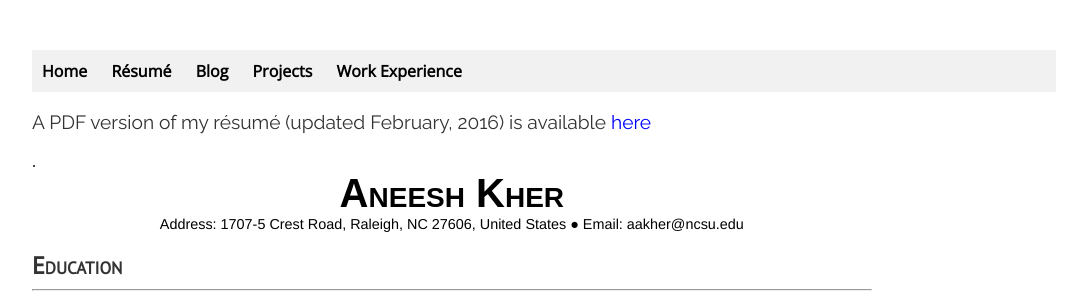
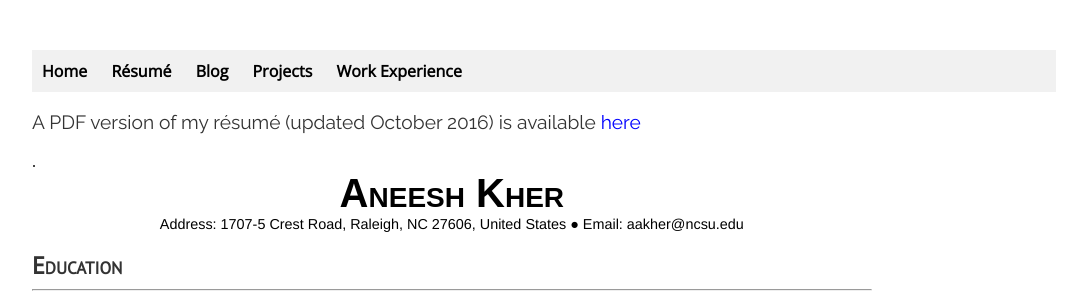
Before and after one commit to aneeshkher/aneeshkher.github.io, a Jekyll site: the page built from resume/index.html, in a window 1280 px wide. Shown: the top 304 px of the page, without its empty margins (96-1183 px from the left). Built offline with Jekyll 4.4.1, drawn with Linux system fonts in a browser that asks for light colours.

Commit message:
Update link to CV

```diff
--- a/resume/index.html
+++ b/resume/index.html
@@ -3,8 +3,8 @@
 title: "Aneesh's Resume"
 ---
 <!-- <h1>My Resume</h1> -->
-<p class="para_gen">A PDF version of my r&#233sum&#233 (updated February, 2016) is available
-	<a class="res" href="/data/Resume_AneeshKher.pdf" target="_blank">here</a></p>.
+<p class="para_gen">A PDF version of my r&#233sum&#233 (updated October 2016) is available
+	<a class="res" href="/data/AneeshKher_CV_Gen.pdf" target="_blank">here</a></p>.
 <div class="resume">
 	<div class="resume_name">Aneesh Kher</div>
 	<div class="resume_address">Address: 1707-5 Crest Road, Raleigh, NC 27606, United States &#9679 Email: aakher@ncsu.edu</div>
```
